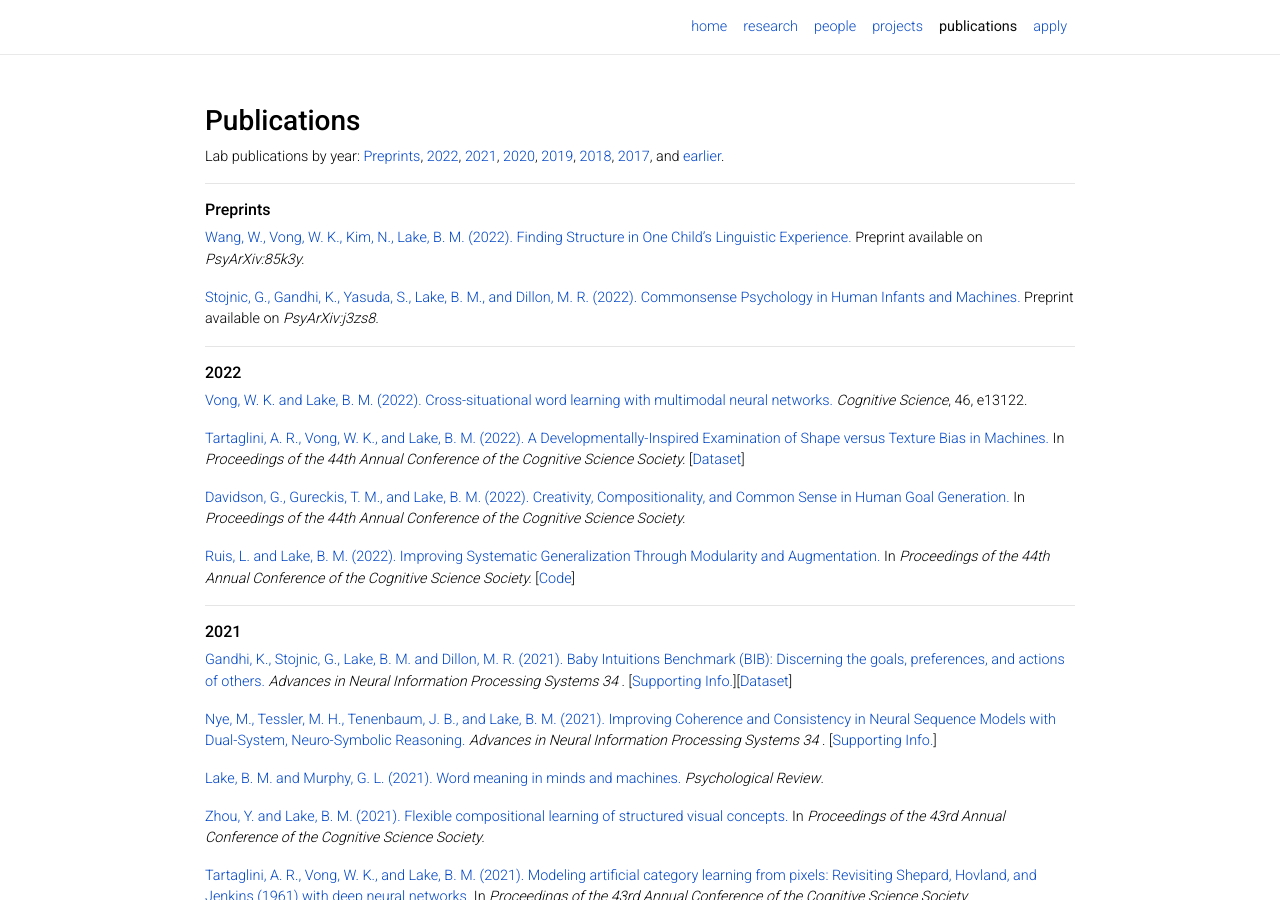
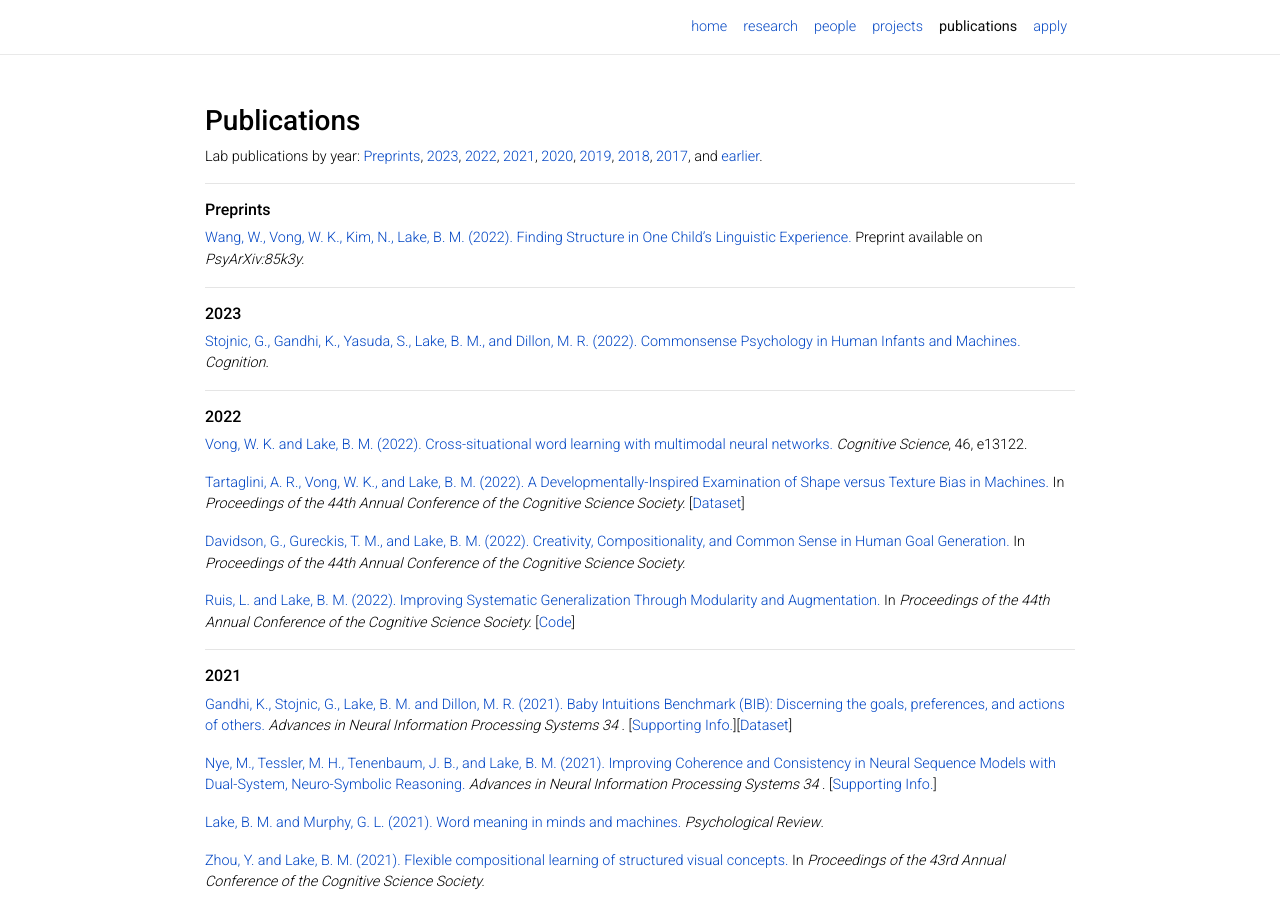
Before and after one commit to lake-lab/lake-lab.github.io, a Jekyll site: the page built from _pages/publications.md, in a window 1280 px wide and 900 px high. Built offline with Jekyll 4.4.1, drawn with Linux system fonts in a browser that asks for light colours; nearby versions of some CDN libraries; comment, search, counter and statistics services are not loaded; a style sheet for code colours, icons or effects is not loaded.

Commit message:
update pub

```diff
--- a/_pages/publications.md
+++ b/_pages/publications.md
@@ -7,14 +7,17 @@ id: 4
 ---
 
 ### __Publications__
-Lab publications by year: [Preprints](#preprints), [2022](#2022), [2021](#2021), [2020](#2020), [2019](#2019), [2018](#2018), [2017](#2017), and [earlier](#selected-earlier-papers).
+Lab publications by year: [Preprints](#preprints), [2023](#2023), [2022](#2022), [2021](#2021), [2020](#2020), [2019](#2019), [2018](#2018), [2017](#2017), and [earlier](#selected-earlier-papers).
 
 ---
 ###### __Preprints__
 
 <a href="https://cims.nyu.edu/~brenden/papers/papers/WangEtAlPreprint.pdf"> Wang, W., Vong, W. K., Kim, N., Lake, B. M. (2022). Finding Structure in One Child’s Linguistic Experience.</a> Preprint available on <em>PsyArXiv:85k3y.</em>
 
-<a href="https://cims.nyu.edu/~brenden/papers/StojnicEtAlPreprint.pdf"> Stojnic, G., Gandhi, K., Yasuda, S., Lake, B. M., and Dillon, M. R. (2022). Commonsense Psychology in Human Infants and Machines.</a> Preprint available on <em>PsyArXiv:j3zs8.</em>
+---
+###### __2023__
+
+<a href="https://cims.nyu.edu/~brenden/papers/StojnicEtAlPreprint.pdf"> Stojnic, G., Gandhi, K., Yasuda, S., Lake, B. M., and Dillon, M. R. (2022). Commonsense Psychology in Human Infants and Machines.</a> <em>Cognition</em>.
 
 ---
 ###### __2022__
```
